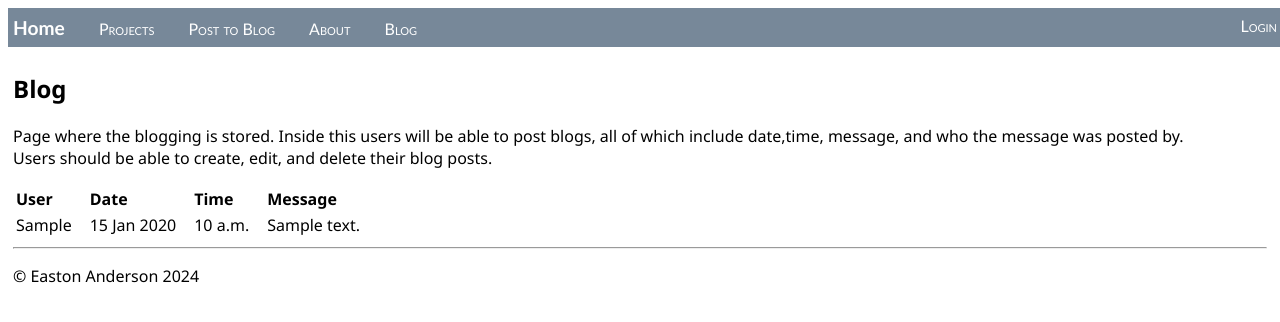
After one commit to EastonA01/Django-Large-Display-Showcase, a Django app: template hello/templates/hello/blog.html in a window 1280 px wide. The commit adds this page. Shown: the top 322 px of the page. Run offline with Django 5.2, Linux system fonts and the light colour scheme; the template is opened without the code that fills it: most values are stand-ins (such as "Sample title", 1, 10 or a date in 2020).

Commit message:
Finished User functionality and added ability to post blogs tied to userbase.

```diff
--- /dev/null
+++ b/hello/templates/hello/blog.html
@@ -0,0 +1,41 @@
+{% extends "hello/layout.html" %}
+{% block title %}
+    Blog
+{% endblock %}
+{% block content %}
+    <h2>Blog</h2>
+
+    <p>Page where the blogging is stored. Inside this users will be able to post blogs, all of which include date,time, message, and who the message was posted by. <br>
+        Users should be able to create, edit, and delete their blog posts.</p>
+
+        {% if message_list %}
+        <table class="message_list">
+            <thead>
+            <tr>
+                <th>User</th>
+                <th>Date</th>
+                <th>Time</th>
+                <th>Message</th>
+            </tr>
+            </thead>
+            <tbody>
+            {% for message in message_list %}
+                <tr>
+                    <td>{{ message.logged_by }}</td>
+                    <td>{{ message.log_date | date:'d M Y' }}</td>
+                    <td>{{ message.log_date | time:'P' }}</td>
+                    <td>{{ message.message }}</td>
+                </tr>
+            {% endfor %}
+            </tbody>
+        </table>
+    {% else %}
+        <p>No messages have been logged. Post something here!</p>
+        <form method="POST" class="log-form">
+            {% csrf_token %}
+            {{ form.as_p }}
+            <button type="submit" class="save btn btn-default">Log</button>
+        </form>
+    {% endif %}
+
+{% endblock %}
--- a/hello/templates/hello/layout.html
+++ b/hello/templates/hello/layout.html
@@ -1,4 +1,6 @@
 <!DOCTYPE html>
+{% load static %}
+<link rel="shortcut icon" type="image/png" href="{% static 'hello/images/favicon.png' %}" >
 <html>
 <head>
     <meta charset="utf-8"/>
@@ -9,13 +11,18 @@
 
 <body>
 <div class="navbar">
-    <div>
+    <div style="align-items: center">
         <a href="{% url 'home' %}" class="navbar-brand">Home</a>
         <a href="{% url 'projects' %}" class="navbar-item">Projects</a>
-        <a href="{% url 'log' %}" class="navbar-item">Log Message</a>
+        <a href="{% url 'post' %}" class="navbar-item">Post to Blog</a>
         <a href="{% url 'about' %}" class="navbar-item">About</a>
-        <a href="{% url 'contact' %}" class="navbar-item">Contact</a>
-        <a class="navbar-item" style="float:right"> TODO: Username Here </a>
+        <a href="{% url 'blog' %}" class="navbar-item">Blog</a>
+        {% if request.user.is_authenticated %}
+        <a class="navbar-item" href="{% url 'logout' %}" style="float:right" >Logout</a>
+        <a class="navbar-item" style="float:right"> Hello, {{user.username}}! </a>
+        {% else %}
+        <a class="navbar-item" href="{% url 'login' %}" style="float:right" >Login</a>
+        {% endif %}
     </div>
 </div>
 
--- a/hello/templates/hello/log_message.html
+++ b/hello/templates/hello/post_message.html
@@ -1,6 +1,6 @@
 {% extends "hello/layout.html" %}
 {% block title %}
-    Log a message
+    Post a message
 {% endblock %}
 {% block content %}
     <form method="POST" class="log-form">
--- a/hello/templates/hello/projects.html
+++ b/hello/templates/hello/projects.html
@@ -8,7 +8,8 @@
 </div>
 <div>
     <ol>
-        <li><strong>User Authentication System:</strong><br>Implement a robust user authentication system with features like registration, login, logout, password reset, and email verification.</li>
+        <li><strong>User Authentication System:</strong> ✓ Accomplished 05/01/2024
+            <br>Implement a robust user authentication system with features like registration, logging in and logging out.</li>
         <li><strong>Blog</strong><br>Create a blog application where users can create, edit, and delete their blog posts. Add features like categories, tags, comments, and search functionality.</li>
         <li><strong>E-commerce Site:</strong><br>Build an e-commerce platform where users can browse products, add items to their cart, and complete orders. Include features like product filtering, sorting, and payment integration using Stripe or PayPal.</li>
         <li><strong>Task Manager</strong><br>Develop a task management application where users can create, organize, and track their tasks. Include features like task prioritization, deadlines, reminders, and task sharing among users.</li>
--- a/web_project/settings.py
+++ b/web_project/settings.py
@@ -111,7 +111,7 @@ TIME_ZONE = 'UTC'
 
 USE_I18N = True
 
-USE_TZ = True
+USE_TZ = False
 
 
 # Static files (CSS, JavaScript, Images)
@@ -119,6 +119,7 @@ USE_TZ = True
 
 STATIC_URL = 'static/'
 
+
 STATIC_ROOT = BASE_DIR / 'static_collected'
 
 # Default primary key field type
```
Also changed, not shown: hello/forms.py (+6 -1 lines), hello/models.py (+9 -8 lines), hello/templates/hello/contact.html (deleted, +0 -7 lines), hello/urls.py (+11 -3 lines), hello/views.py (+66 -12 lines), db.sqlite3, hello/migrations/0002_chatmessage.py (added), hello/static/hello/images/favicon.png (renamed from hello/static/hello/favicon.ico).
